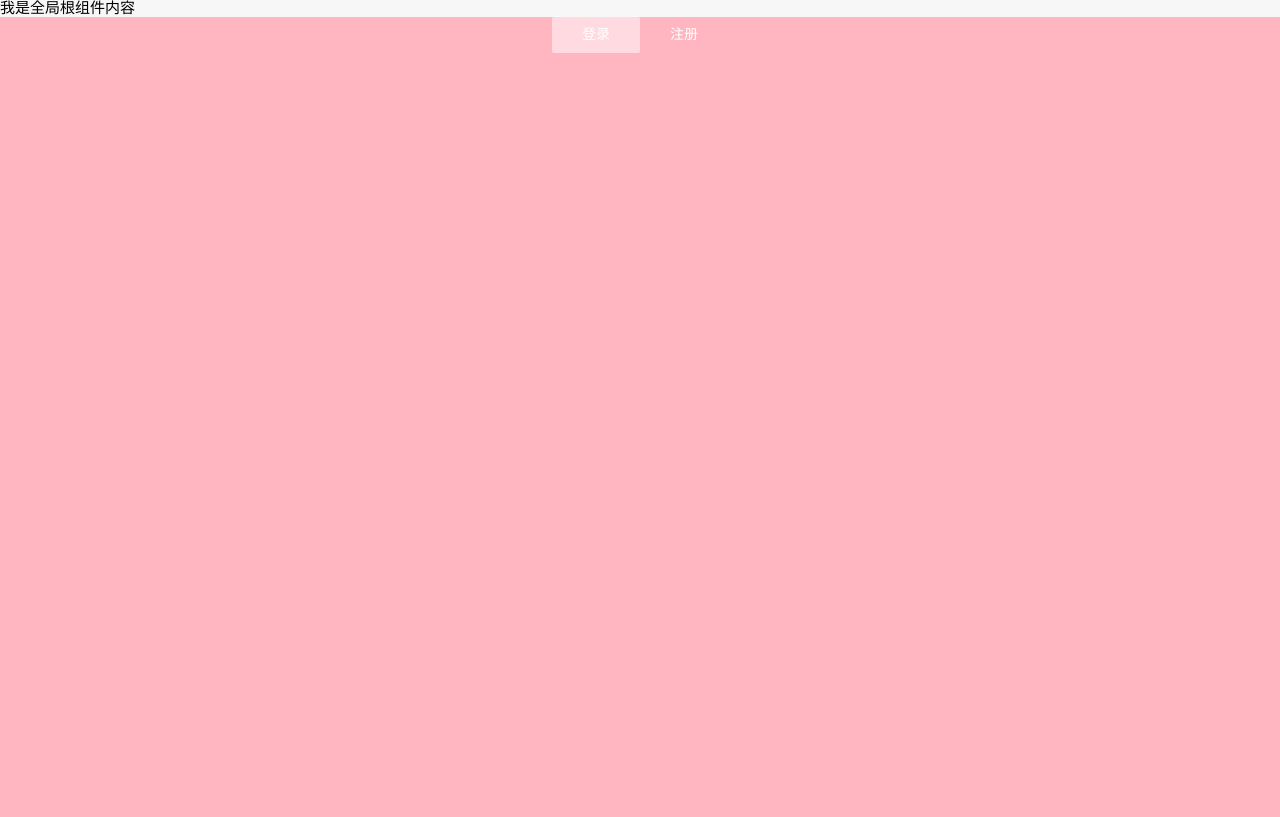
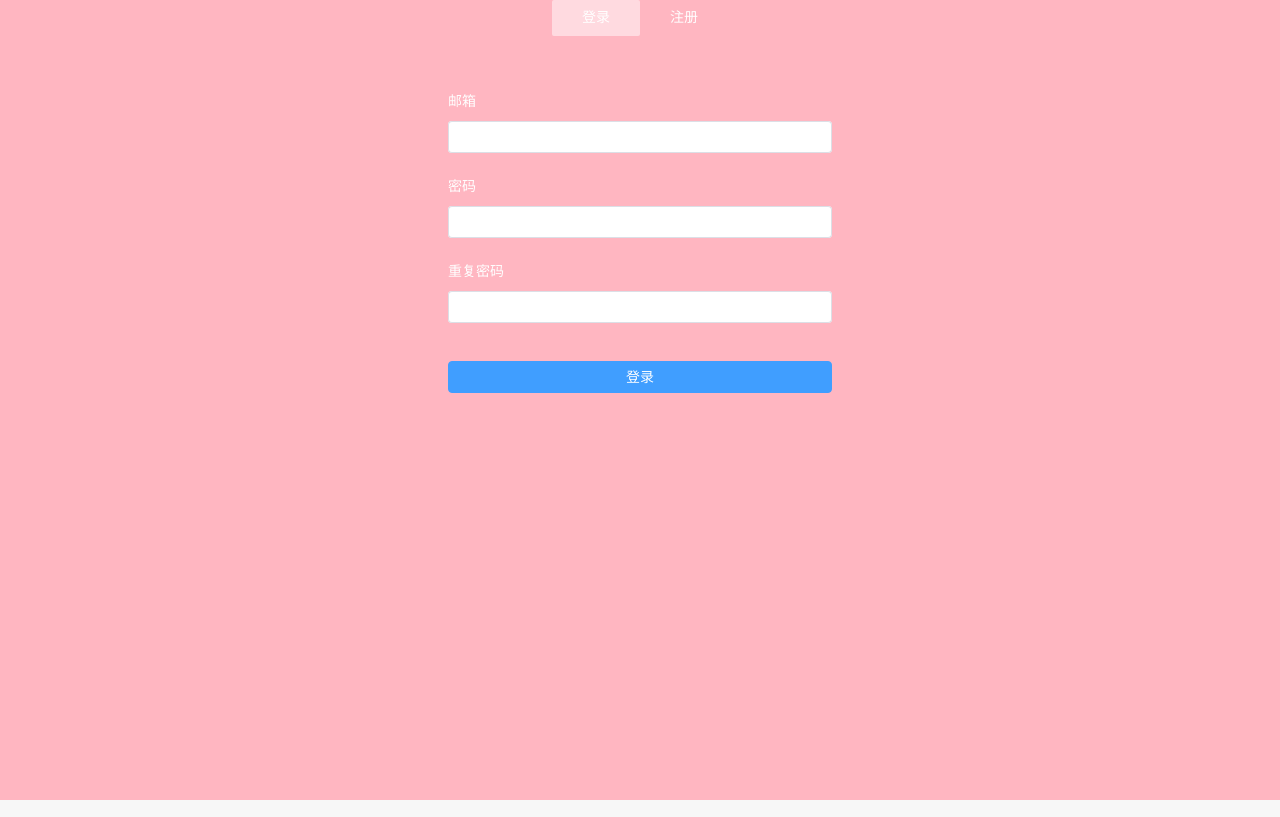
Before and after one commit to tianyuan65/vue_property_management, a Vue app: page /login in a window 1280 px wide. Built offline with nearby package versions, Linux system fonts and the light colour scheme.

Commit message:
import Form module

```diff
--- a/src/App.vue
+++ b/src/App.vue
@@ -1,5 +1,4 @@
 <template>
-  <h1>我是全局根组件内容</h1>
   <!-- 路由出口 -->
   <router-view/>
 
--- a/src/views/login/LoginView.vue
+++ b/src/views/login/LoginView.vue
@@ -7,12 +7,45 @@
           {{data.title}}
         </li>
       </ul>
+
+      <!-- 表单部分 -->
+      <el-form
+        ref="ruleFormRef"
+        style="max-width: 600px"
+        :model="ruleForm"
+        status-icon
+        :rules="rules"
+        class="demo-ruleForm"
+      >
+        <el-form-item prop="pass">
+          <label>邮箱</label>
+          <el-input v-model="ruleForm.pass" type="password" autocomplete="off" />
+        </el-form-item>
+        <el-form-item prop="checkPass">
+          <label>密码</label>
+          <el-input
+            v-model="ruleForm.checkPass"
+            type="password"
+            autocomplete="off"
+          />
+        </el-form-item>
+        <el-form-item prop="age">
+          <label>重复密码</label>
+          <el-input v-model.number="ruleForm.age" />
+        </el-form-item>
+        <el-form-item>
+          <el-button type="primary" class="login-btn block" @click="submitForm(ruleFormRef)"
+            >登录</el-button>
+
+        </el-form-item>
+      </el-form>
     </div>
   </div>
 </template>
 
 <script lang="ts">
-  import {reactive} from 'vue'
+  import {reactive,ref} from 'vue'
+  import type { FormInstance, FormRules } from 'element-plus'
   export default {
     name:'LoginView',
     setup(){
@@ -21,6 +54,22 @@
         {title:"登录",currentState:true,type:'login'},
         {title:"注册",currentState:false,type:'register'},
       ])
+
+      //
+      const ruleFormRef = ref<FormInstance>()
+
+      // 初始化密码，验证码，年龄的状态
+      const ruleForm = reactive({
+        pass: '',
+        checkPass: '',
+        age: '',
+      })
+      const rules = reactive<FormRules<typeof ruleForm>>({
+        pass: [{ validator: validatePass, trigger: 'blur' }],
+        checkPass: [{ validator: validatePass2, trigger: 'blur' }],
+        age: [{ validator: checkAge, trigger: 'blur' }],
+      })
+
 
       // 执行的函数中接收形参data
       function clickMenu(data:any) {
@@ -33,7 +82,70 @@
         data.currentState=true
       }
 
-      return {menuData,clickMenu}
+      // 检查年龄
+      function checkAge(rule: any, value: any, callback: any){
+        if (!value) {
+          return callback(new Error('Please input the age'))
+        }
+        setTimeout(() => {
+          if (!Number.isInteger(value)) {
+            callback(new Error('Please input digits'))
+          } else {
+            if (value < 18) {
+              callback(new Error('Age must be greater than 18'))
+            } else {
+              callback()
+            }
+          }
+        }, 1000)
+      }
+
+      // 验证密码
+      function validatePass (rule: any, value: any, callback: any) {
+        if (value === '') {
+          callback(new Error('Please input the password'))
+        } else {
+          if (ruleForm.checkPass !== '') {
+            if (!ruleFormRef.value) return
+            ruleFormRef.value.validateField('checkPass', () => null)
+          }
+          callback()
+        }
+      }
+
+      // 再次验证密码
+      function validatePass2 (rule: any, value: any, callback: any) {
+        if (value === '') {
+          callback(new Error('Please input the password again'))
+        } else if (value !== ruleForm.pass) {
+          callback(new Error("Two inputs don't match!"))
+        } else {
+          callback()
+        }
+      }
+
+      // 提交
+      function submitForm (formEl: FormInstance | undefined) {
+        if (!formEl) return
+        formEl.validate((valid) => {
+          if (valid) {
+            console.log('submit!')
+          } else {
+            console.log('error submit!')
+            return false
+          }
+        })
+      }
+
+      // 重置表单
+      function resetForm (formEl: FormInstance | undefined) {
+        if (!formEl) return
+        formEl.resetFields()
+      }
+
+
+      return {menuData,clickMenu,rules,submitForm,resetForm,ruleFormRef
+,ruleForm}
     }
   }
 </script>
@@ -61,4 +173,21 @@
       background: rgba(255,255,255,0.5);
     }
   }
+  .demo-ruleForm{
+    width:30%;
+    margin: 50px auto;
+    label{
+      display: block;
+      margin-bottom:3px;
+      font-size: 14px;
+      color:#fff;
+    }
+    .block{
+      width: 100%;
+      display: block;
+    }
+    .login-btn{
+      margin-top: 20px;
+    }
+  }
 </style>
```
Also changed, not shown: 1 other file (tests, documents, lock files or other folders).
